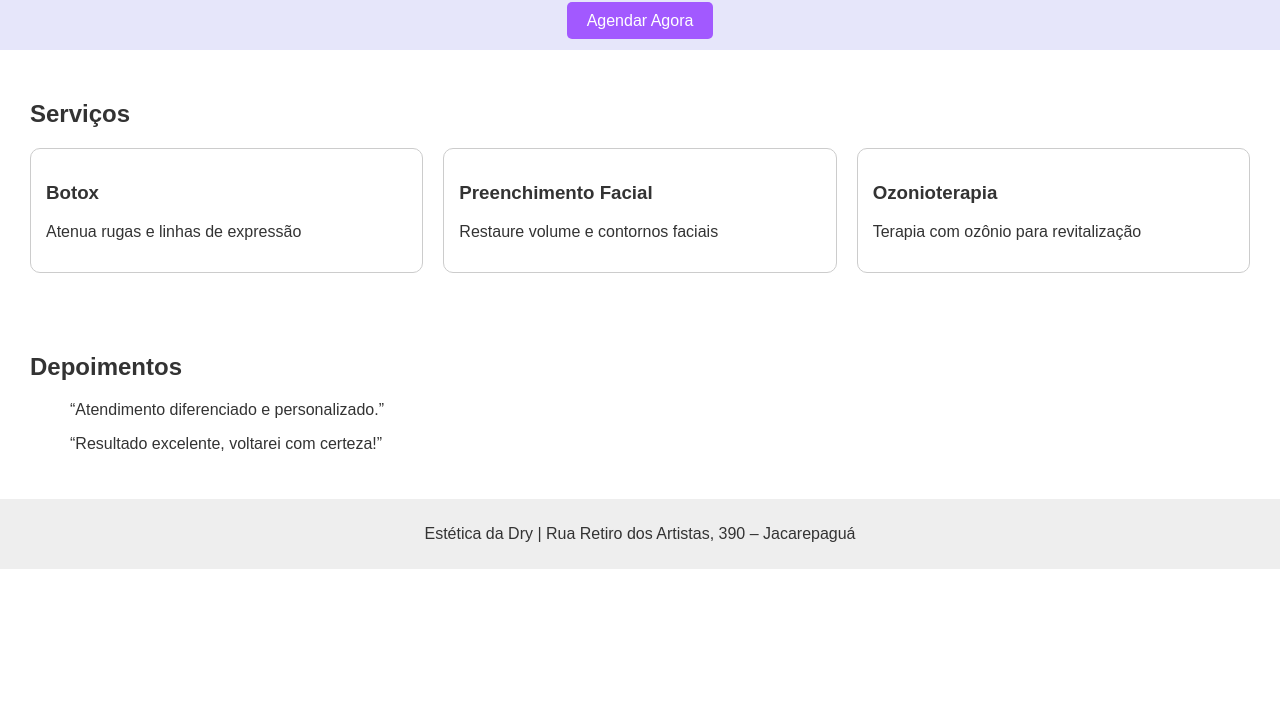
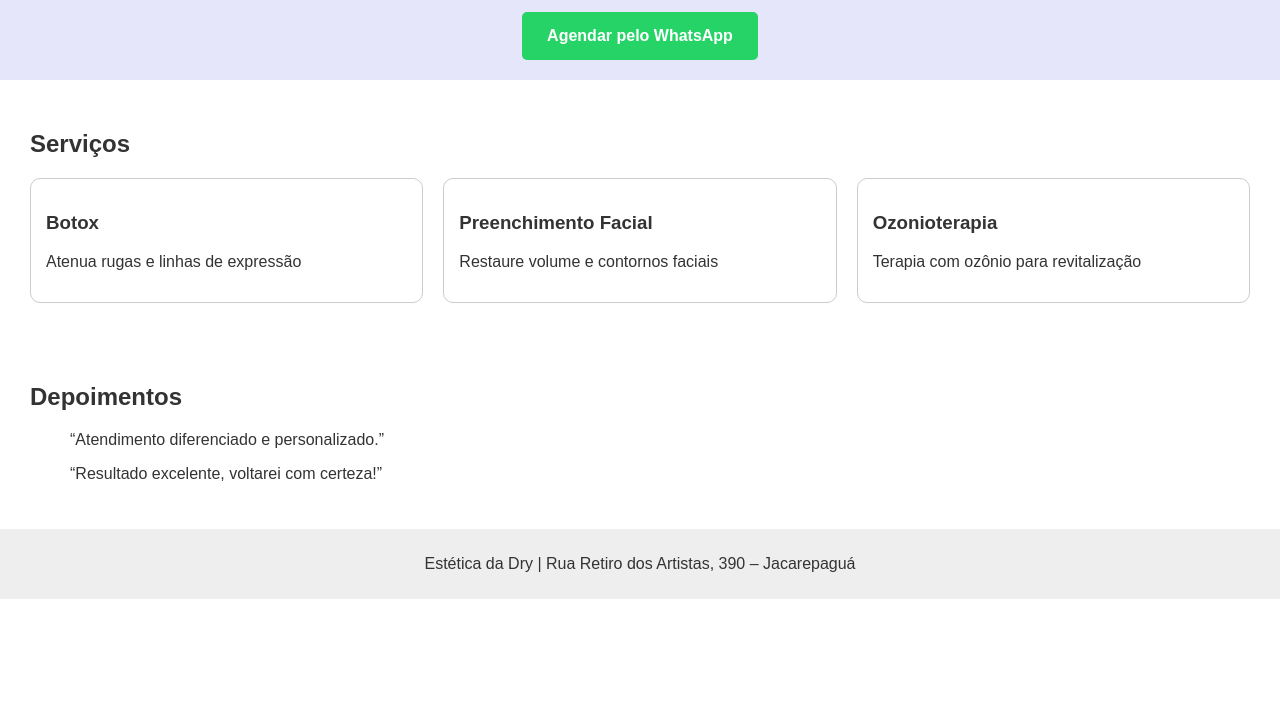
Before and after one commit to Diogo2040/estetica-da-dry, a plain HTML site: page index.html in a window 1280 px wide. Shown: the part 88-800 px from the top of the page. Drawn offline with Linux system fonts and the light colour scheme.

Commit message:
Update index.html

```diff
--- a/index.html
+++ b/index.html
@@ -9,7 +9,11 @@
 <body>
   <header>
     <h1>Cuidados Estéticos</h1>
-    <a href="#agendamento" class="btn">Agendar Agora</a>
+  <a href="https://wa.me/5521964684925?text=Olá%2C%20quero%20agendar%20um%20procedimento%20na%20Estética%20da%20Dry."
+   target="_blank"
+   style="display: inline-block; padding: 15px 25px; background-color: #25D366; color: white; text-decoration: none; border-radius: 5px; font-weight: bold;">
+   Agendar pelo WhatsApp
+</a>
   </header>
 
   <section id="servicos">
```
